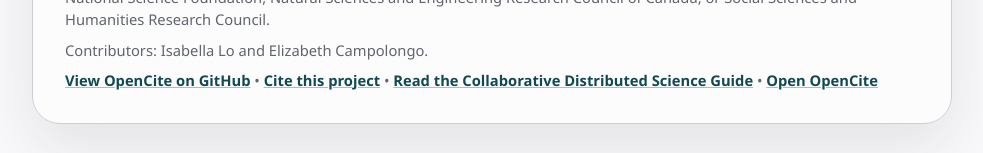
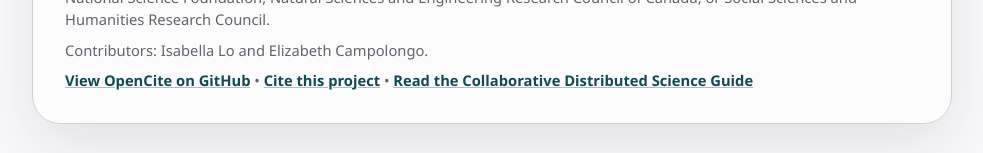
Before and after one commit to Imageomics/OpenCite, a React (Vite) app: page / in a window 1280 px wide. Shown: the part 3845-3998 px from the top of the page, without its empty margins (148-1131 px from the left). Built offline with nearby package versions, Linux system fonts and the light colour scheme.

Commit message:
Update src/App.jsx
Co-authored-by: Elizabeth Campolongo <38985481+egrace479@users.noreply.github.com>

```diff
--- a/src/App.jsx
+++ b/src/App.jsx
@@ -453,10 +453,6 @@ export default function App() {
             <a href="https://imageomics.github.io/Collaborative-distributed-science-guide/" target="_blank" rel="noreferrer">
               Read the Collaborative Distributed Science Guide
             </a>
-            {' • '}
-            <a href="https://imageomics.github.io/OpenCite/" target="_blank" rel="noreferrer">
-              Open OpenCite
-            </a>
           </p>
         </footer>
       </section>
```
